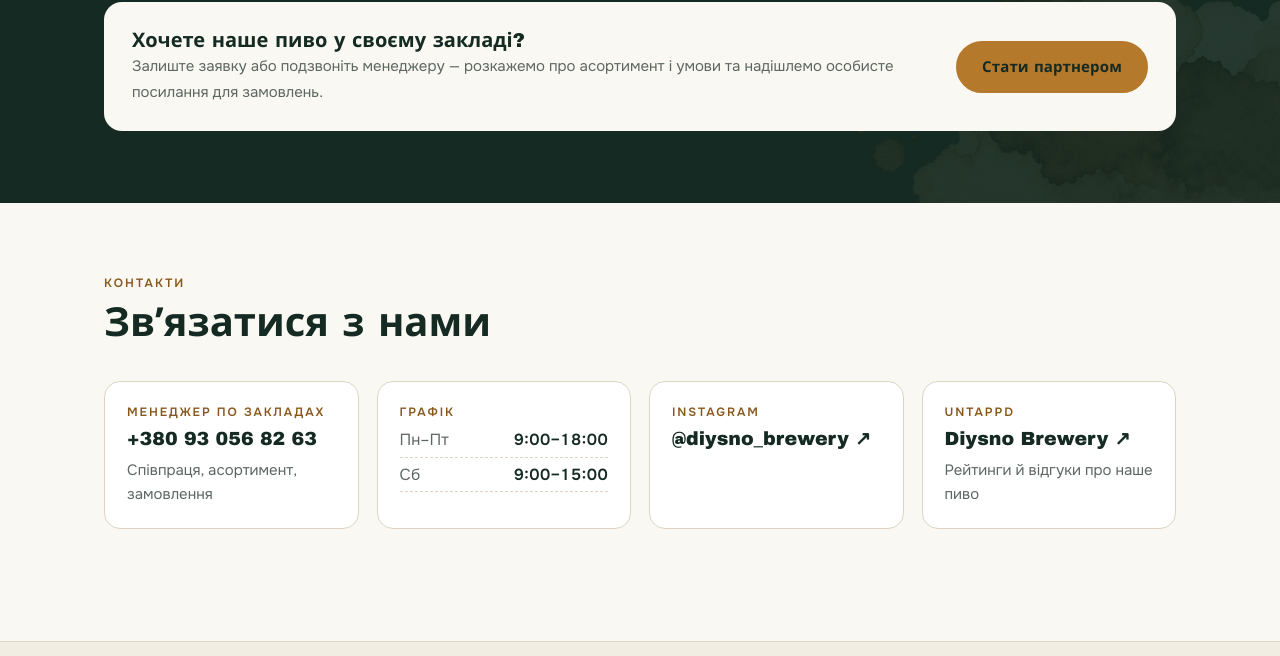
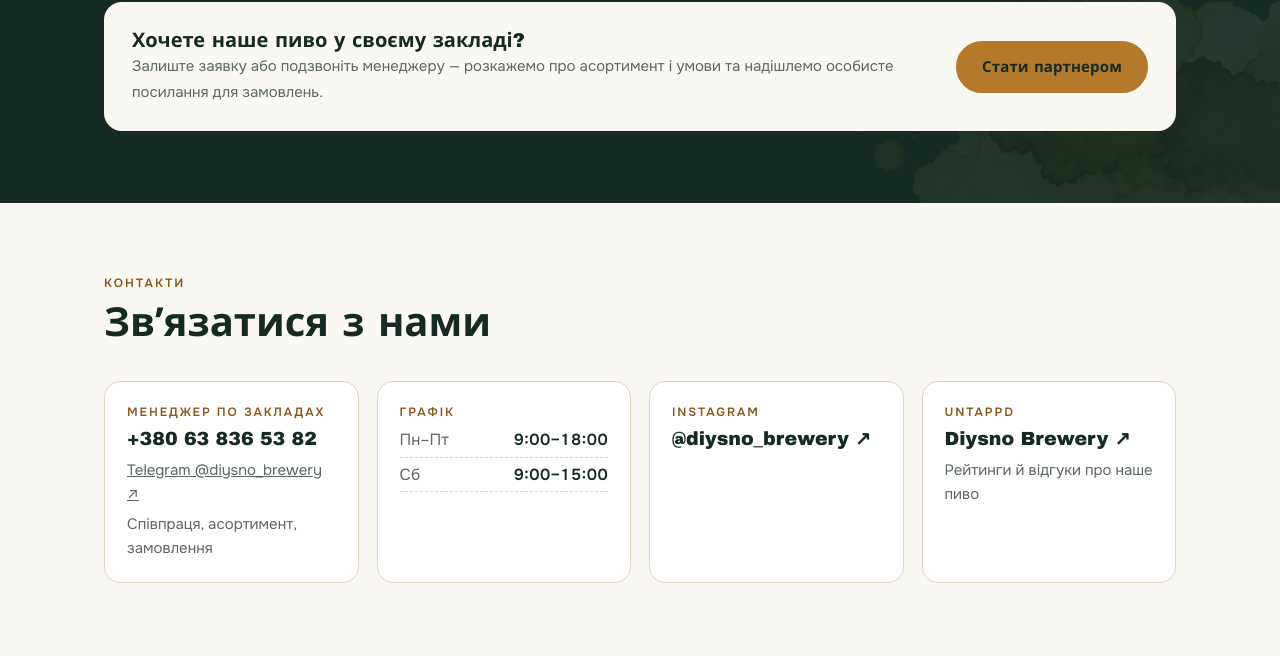
Before and after one commit to tarasiukvova/diysno-site, a plain HTML site: page index.html in a window 1280 px wide. Shown: the part 2777-3433 px from the top of the page. Drawn offline with Linux system fonts and the light colour scheme; no server answers; a web font is replaced by a local one.

Commit message:
Новий номер менеджера і Telegram @diysno_brewery

```diff
--- a/index.html
+++ b/index.html
@@ -31,7 +31,7 @@
   "logo": "https://diysno.com.ua/img/logo.png",
   "image": "https://diysno.com.ua/img/og.jpg",
   "description": "Крафтова броварня з Рівного.",
-  "telephone": "+380930568263",
+  "telephone": "+380638365382",
   "address": { "@type": "PostalAddress", "addressLocality": "Рівне", "addressCountry": "UA" },
   "openingHoursSpecification": [
     { "@type": "OpeningHoursSpecification", "dayOfWeek": ["Monday","Tuesday","Wednesday","Thursday","Friday"], "opens": "09:00", "closes": "18:00" },
@@ -244,7 +244,8 @@ a { color: inherit; }
       <div class="contacts">
         <div class="card">
           <h3>Менеджер по закладах</h3>
-          <p class="big"><a href="tel:+380930568263">+380 93 056 82 63</a></p>
+          <p class="big"><a href="tel:+380638365382">+380 63 836 53 82</a></p>
+          <p><a href="https://t.me/diysno_brewery" target="_blank" rel="noopener">Telegram @diysno_brewery ↗</a></p>
           <p>Співпраця, асортимент, замовлення</p>
         </div>
         <div class="card">
```
